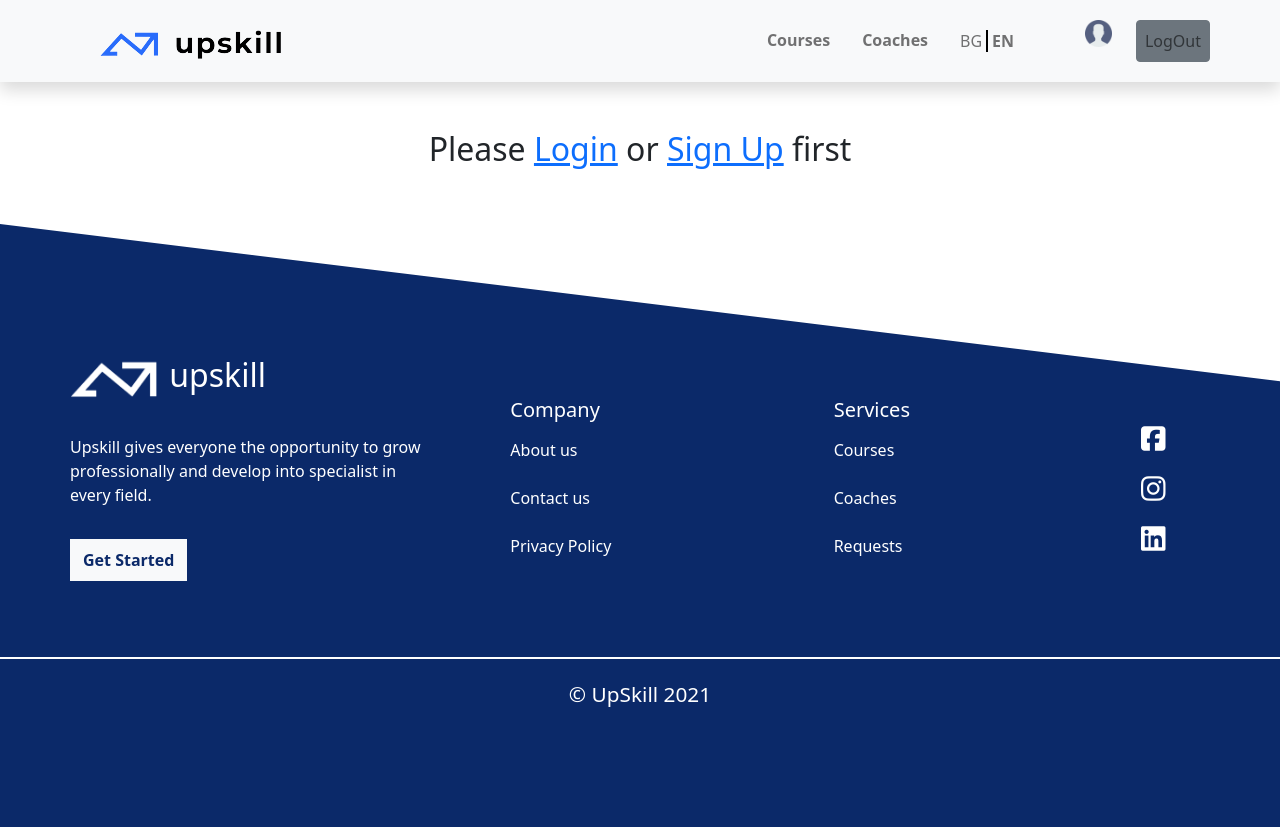
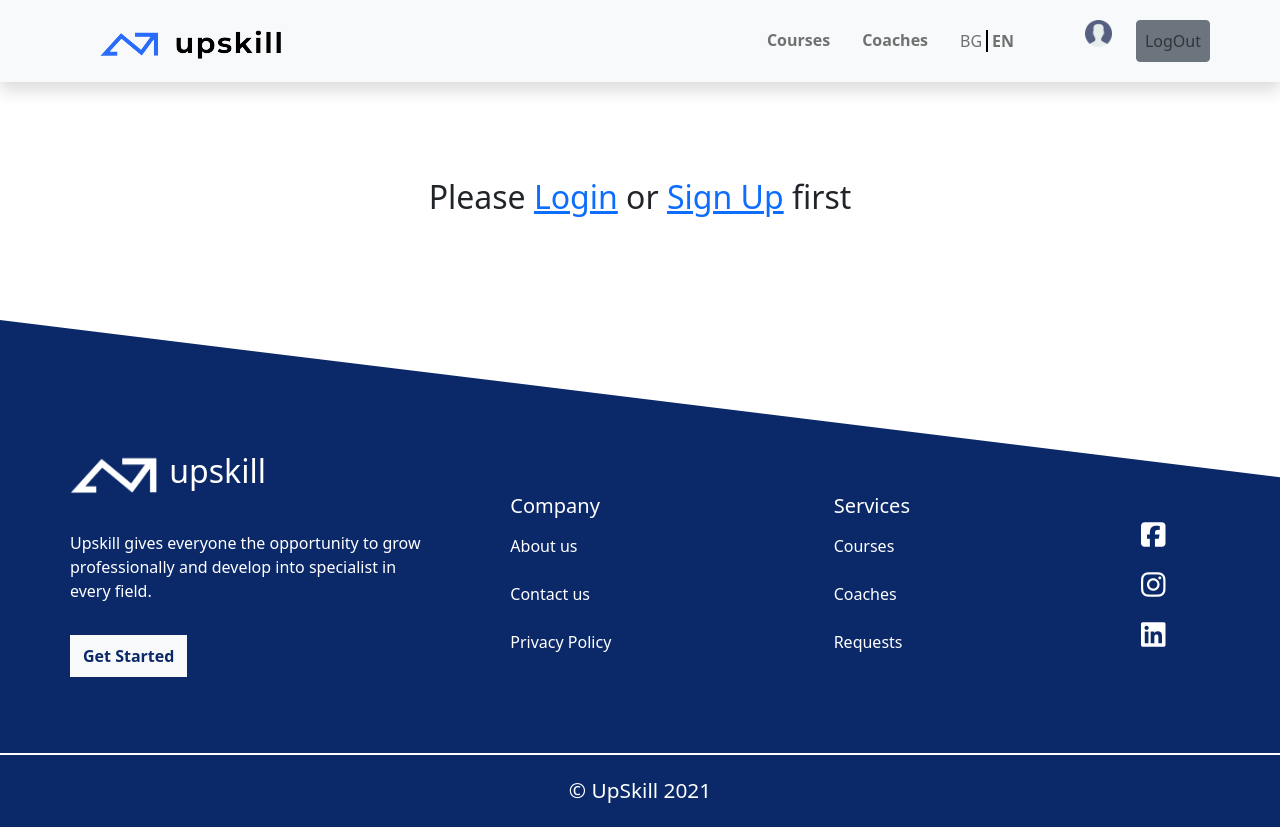
Before and after one commit to StoyanShopov/UpSkill, a React (Create React App) app in the folder Web/UpSkill.Web/ClientApp/: page /MyProfile in a window 1280 px wide. Before the commit the page ends 800 px from the top, so only its background shows below. Built offline with nearby package versions, Linux system fonts and the light colour scheme.

Commit message:
Minor style updates

```diff
--- a/Web/UpSkill.Web/ClientApp/src/components/MyProfile/Employee/EmployeeSidebar/EmployeeSidebar.js
+++ b/Web/UpSkill.Web/ClientApp/src/components/MyProfile/Employee/EmployeeSidebar/EmployeeSidebar.js
@@ -6,7 +6,6 @@ import { Image } from 'react-bootstrap';
 
 import './EmployeeSidebar.css';
 
-import companyOwnerBadgePic from '../../../../assets/companyOwnerBadge-Pic.png';
 import UserProfilePic from '../../../../assets/userProfilePic.png';;
 
 export default function EmployeeSidebar({ menuItems }) {
--- a/Web/UpSkill.Web/ClientApp/src/components/MyProfile/MyProfile.js
+++ b/Web/UpSkill.Web/ClientApp/src/components/MyProfile/MyProfile.js
@@ -25,7 +25,7 @@ function MyProfile() {
     else if(isAdmin)
         return <div className="container p-5 text-center"><h2>Admin Dashboard here?</h2></div>;
     //     return <Admin />;
-    else return <div className="container p-5 text-center"><h2>Please <Link to="/Login">Login</Link> or <Link to="/Register">Sign Up</Link> first</h2></div>;
+    else return <div className="container p-5 text-center vh-70"><h2 className="py-5">Please <Link to="/Login">Login</Link> or <Link to="/Register">Sign Up</Link> first</h2></div>;
 
 }
 
```
